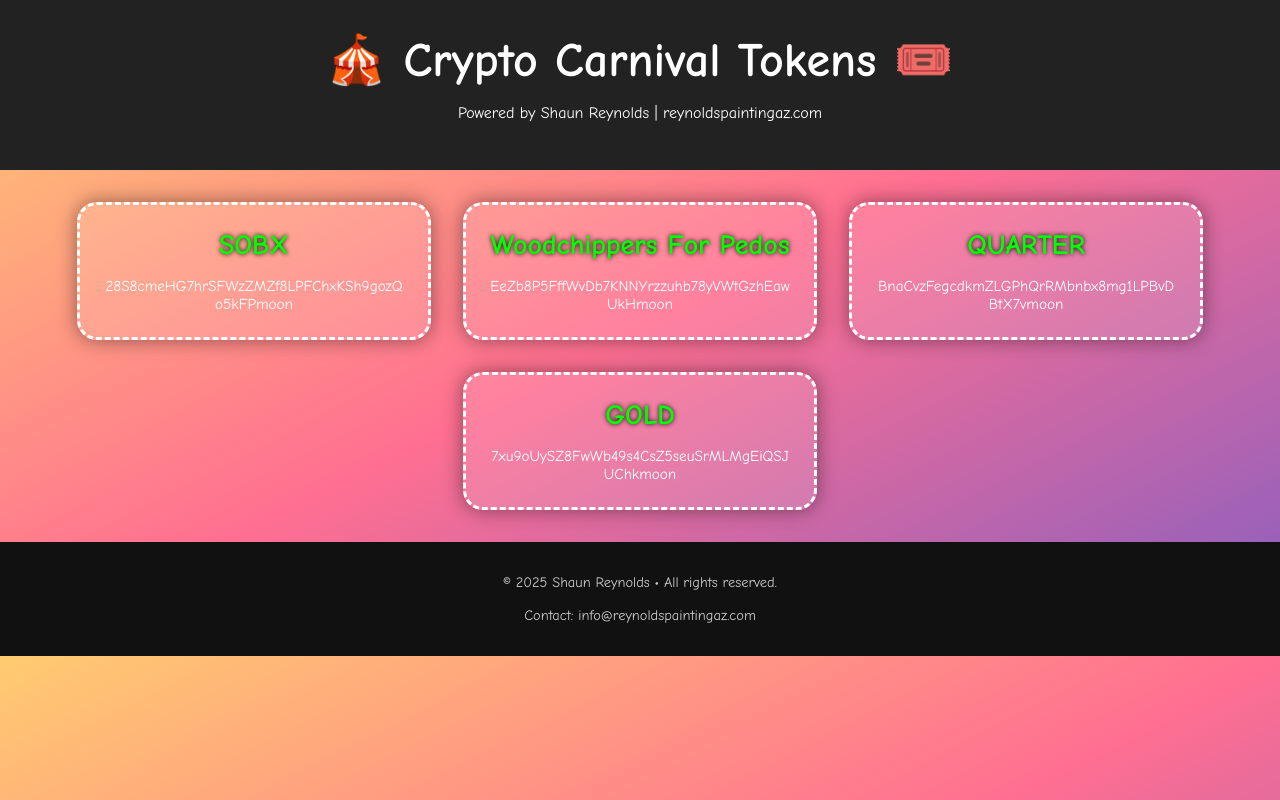
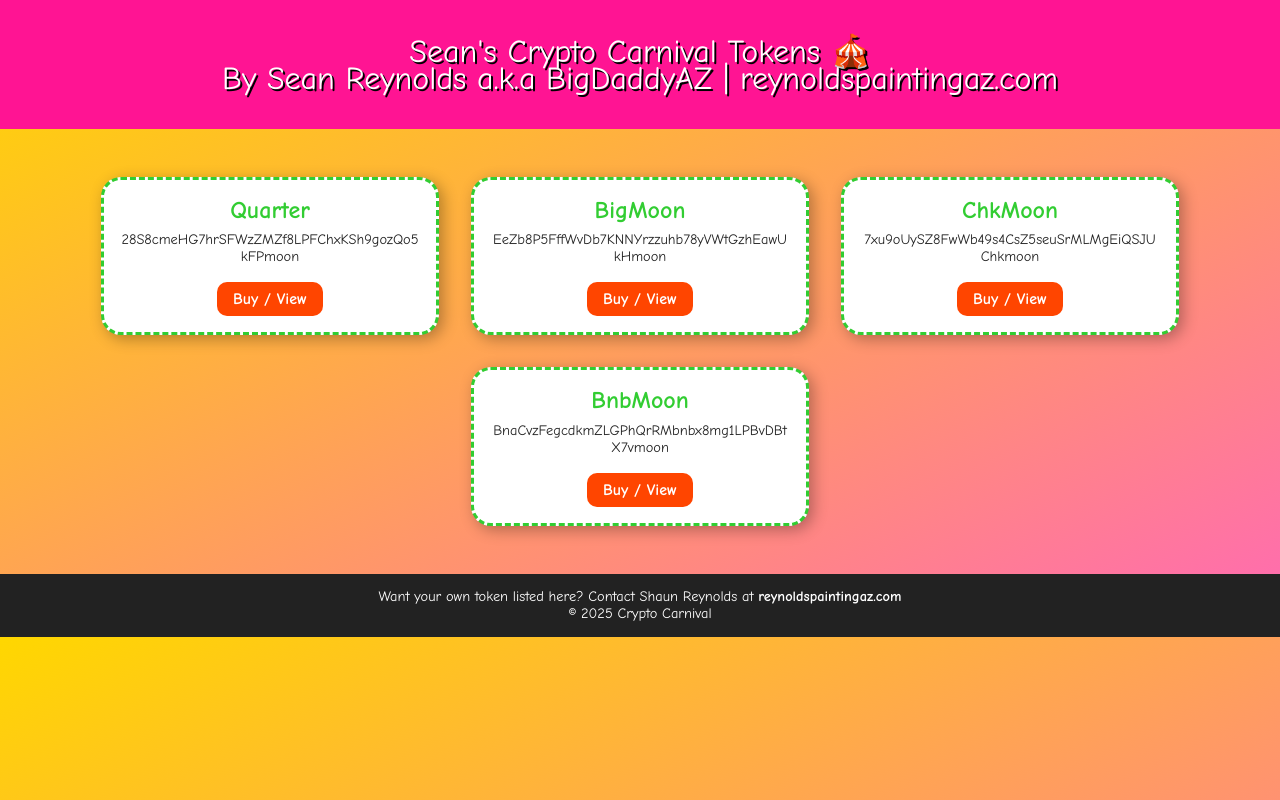
Before and after one commit to bigdaddyaz82/cryptotokens, a plain HTML site: page index.html in a window 1280 px wide. Drawn offline with Linux system fonts and the light colour scheme.

Commit message:
Update index.html

```diff
--- a/index.html
+++ b/index.html
@@ -3,112 +3,109 @@
 <head>
   <meta charset="UTF-8" />
   <meta name="viewport" content="width=device-width, initial-scale=1.0"/>
-  <title>Crypto Carnival Tokens</title>
+  <title>Sean's Crypto Carnival Tokens</title>
   <style>
     body {
       margin: 0;
       font-family: 'Comic Sans MS', cursive, sans-serif;
-      background: linear-gradient(to bottom right, #ffcc70, #ff6f91, #845ec2);
-      color: #fff;
+      background: linear-gradient(to bottom right, #ffd700, #ff69b4);
+      color: #222;
       text-align: center;
     }
-
     header {
-      padding: 2rem;
-      background: #222;
+      background-color: #ff1493;
+      padding: 1em;
+      color: white;
+      font-size: 2em;
+      text-shadow: 2px 2px #000;
+    }
+    .creator {
+      font-size: 1em;
       color: #fff;
+      margin-top: -10px;
     }
-
-    header h1 {
-      font-size: 3rem;
-      margin: 0;
-    }
-
-    .tokens-container {
+    .tokens {
       display: flex;
       flex-wrap: wrap;
       justify-content: center;
-      padding: 2rem;
-      gap: 2rem;
+      padding: 2em;
     }
-
-    .token-card {
-      background: #ffffff20;
-      border: 3px dashed #fff;
+    .token-box {
+      background-color: #fff;
+      border: 3px dashed #32cd32;
       border-radius: 20px;
+      margin: 1em;
+      padding: 1em;
       width: 300px;
-      padding: 1.5rem;
-      box-shadow: 0 0 20px #00000070;
-      transition: transform 0.3s ease;
+      max-width: 90%;
+      box-shadow: 4px 4px 15px rgba(0,0,0,0.3);
+      transition: transform 0.3s;
     }
-
-    .token-card:hover {
+    .token-box:hover {
       transform: scale(1.05);
     }
-
     .token-name {
-      color: lime;
-      font-size: 1.75rem;
+      font-size: 1.5em;
       font-weight: bold;
-      margin-bottom: 1rem;
-      text-shadow: 0 0 5px #000;
+      color: #32cd32;
     }
-
     .token-address {
-      font-size: 0.95rem;
+      font-size: 0.9em;
       word-break: break-all;
+      margin: 0.5em 0;
     }
-
+    .buy-link {
+      text-decoration: none;
+      color: #fff;
+      background-color: #ff4500;
+      padding: 0.5em 1em;
+      border-radius: 10px;
+      font-weight: bold;
+      display: inline-block;
+      margin-top: 10px;
+    }
     footer {
-      padding: 2rem;
-      background: #111;
-      color: #ccc;
-      font-size: 0.9rem;
-    }
-
-    .contact {
-      margin-top: 1rem;
-    }
-
-    @media (max-width: 768px) {
-      .token-card {
-        width: 90%;
-      }
-
-      header h1 {
-        font-size: 2rem;
-      }
+      padding: 1em;
+      background: #222;
+      color: white;
+      font-size: 0.9em;
     }
   </style>
 </head>
 <body>
+
   <header>
-    <h1>🎪 Crypto Carnival Tokens 🎟️</h1>
-    <p>Powered by Shaun Reynolds | reynoldspaintingaz.com</p>
+    Sean's Crypto Carnival Tokens 🎪
+    <div class="creator">By Sean Reynolds a.k.a BigDaddyAZ | reynoldspaintingaz.com</div>
   </header>
 
-  <section class="tokens-container">
-    <div class="token-card">
-      <div class="token-name">SOBX</div>
+  <div class="tokens">
+    <div class="token-box">
+      <div class="token-name">Quarter</div>
       <div class="token-address">28S8cmeHG7hrSFWzZMZf8LPFChxKSh9gozQo5kFPmoon</div>
+      <a class="buy-link" href="https://solscan.io/account/28S8cmeHG7hrSFWzZMZf8LPFChxKSh9gozQo5kFPmoon" target="_blank">Buy / View</a>
     </div>
-    <div class="token-card">
-      <div class="token-name">Woodchippers For Pedos</div>
+    <div class="token-box">
+      <div class="token-name">BigMoon</div>
       <div class="token-address">EeZb8P5FffWvDb7KNNYrzzuhb78yVWtGzhEawUkHmoon</div>
+      <a class="buy-link" href="https://solscan.io/account/EeZb8P5FffWvDb7KNNYrzzuhb78yVWtGzhEawUkHmoon" target="_blank">Buy / View</a>
     </div>
-    <div class="token-card">
-      <div class="token-name">QUARTER</div>
+    <div class="token-box">
+      <div class="token-name">ChkMoon</div>
+      <div class="token-address">7xu9oUySZ8FwWb49s4CsZ5seuSrMLMgEiQSJUChkmoon</div>
+      <a class="buy-link" href="https://solscan.io/account/7xu9oUySZ8FwWb49s4CsZ5seuSrMLMgEiQSJUChkmoon" target="_blank">Buy / View</a>
+    </div>
+    <div class="token-box">
+      <div class="token-name">BnbMoon</div>
       <div class="token-address">BnaCvzFegcdkmZLGPhQrRMbnbx8mg1LPBvDBtX7vmoon</div>
+      <a class="buy-link" href="https://solscan.io/account/BnaCvzFegcdkmZLGPhQrRMbnbx8mg1LPBvDBtX7vmoon" target="_blank">Buy / View</a>
     </div>
-    <div class="token-card">
-      <div class="token-name">GOLD</div>
-      <div class="token-address">7xu9oUySZ8FwWb49s4CsZ5seuSrMLMgEiQSJUChkmoon</div>
-    </div>
-  </section>
+  </div>
 
   <footer>
-    <div>© 2025 Shaun Reynolds • All rights reserved.</div>
-    <div class="contact">Contact: info@reynoldspaintingaz.com</div>
+    Want your own token listed here? Contact Shaun Reynolds at <strong>reynoldspaintingaz.com</strong><br/>
+    © 2025 Crypto Carnival
   </footer>
+
 </body>
 </html>
```
